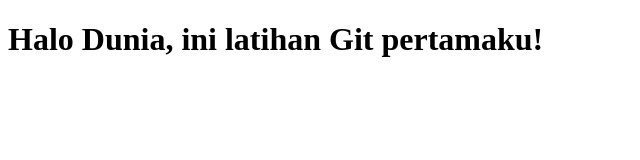
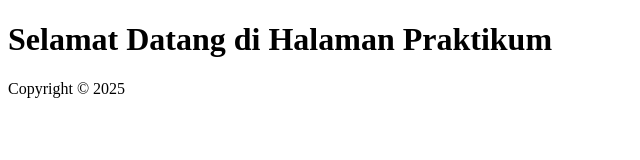
Before and after one commit to Qruby626/Praktikum5-301220020, a plain HTML site: page index.html in a window 1280 px wide. Shown: the whole page, without its empty margins (0-640 px from the left). Drawn offline with Linux system fonts and the light colour scheme.

Commit message:
Menambahkan footer ke halaman utama

```diff
--- a/index.html
+++ b/index.html
@@ -1,9 +1,10 @@
 <!DOCTYPE html>
 <html>
 <head>
-<title>Praktikum4</title>
+<title>Praktikum5</title>
 </head>
 <body>
-<h1>Halo Dunia, ini latihan Git pertamaku!</h1>
+<h1>Selamat Datang di Halaman Praktikum</h1>
+<footer>Copyright © 2025</footer>
 </body>
 </html>
```
